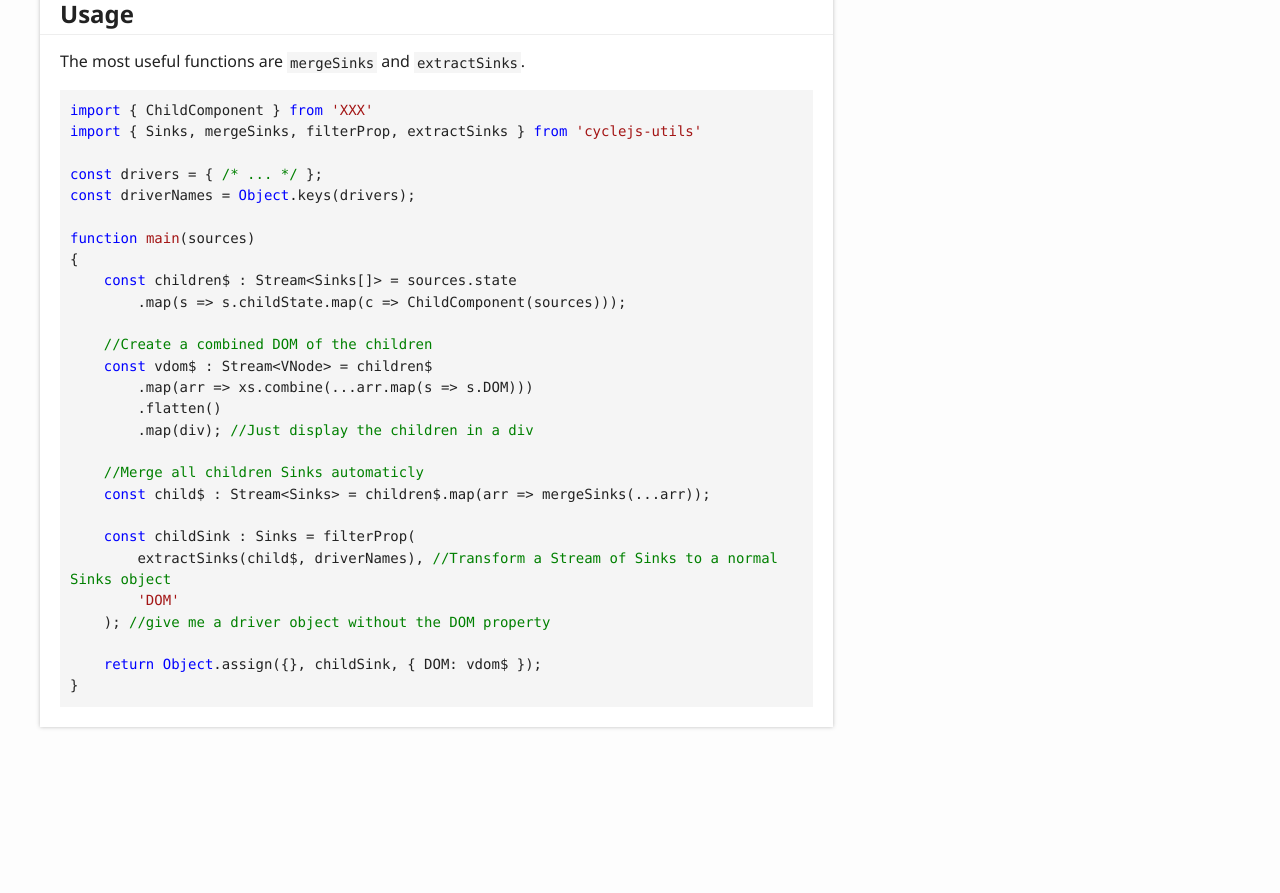
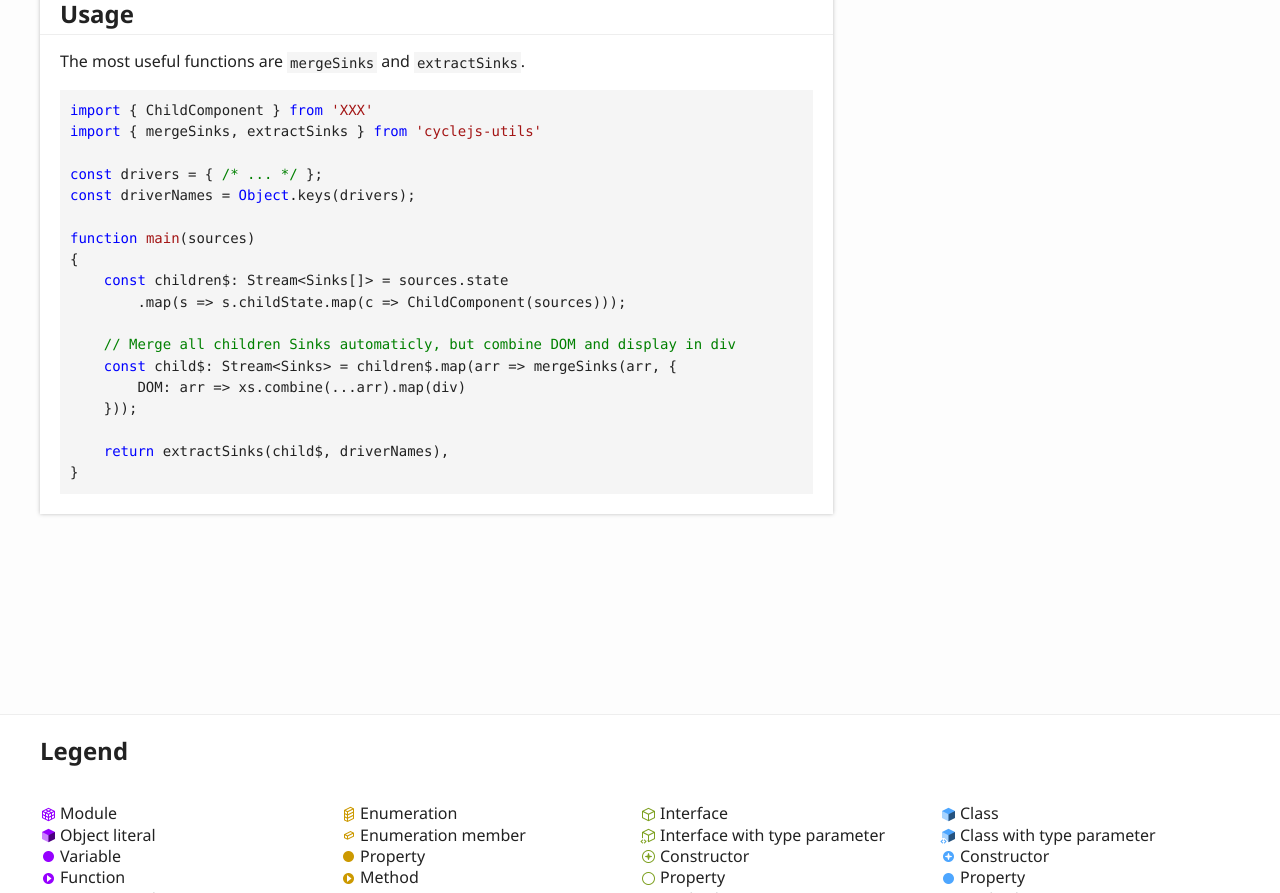
Before and after one commit to cyclejs-community/cyclejs-utils, a website: page docs/index.html in a window 1280 px wide. Shown: the part 498-1391 px from the top of the page. Drawn offline with Linux system fonts and the light colour scheme.

Commit message:
Update documentation

```diff
--- a/docs/index.html
+++ b/docs/index.html
@@ -73,31 +73,22 @@
 				<h2 id="usage">Usage</h2>
 				<p>The most useful functions are <code>mergeSinks</code> and <code>extractSinks</code>.</p>
 				<pre><code class="language-ts"><span class="hljs-keyword">import</span> { ChildComponent } <span class="hljs-keyword">from</span> <span class="hljs-string">'XXX'</span>
-<span class="hljs-keyword">import</span> { Sinks, mergeSinks, filterProp, extractSinks } <span class="hljs-keyword">from</span> <span class="hljs-string">'cyclejs-utils'</span>
+<span class="hljs-keyword">import</span> { mergeSinks, extractSinks } <span class="hljs-keyword">from</span> <span class="hljs-string">'cyclejs-utils'</span>
 
 <span class="hljs-keyword">const</span> drivers = { <span class="hljs-comment">/* ... */</span> };
 <span class="hljs-keyword">const</span> driverNames = <span class="hljs-built_in">Object</span>.keys(drivers);
 
 <span class="hljs-function"><span class="hljs-keyword">function</span> <span class="hljs-title">main</span>(<span class="hljs-params">sources</span>)
 </span>{
-    <span class="hljs-keyword">const</span> children$ : Stream&lt;Sinks[]&gt; = sources.state
+    <span class="hljs-keyword">const</span> children$: Stream&lt;Sinks[]&gt; = sources.state
         .map(<span class="hljs-function"><span class="hljs-params">s</span> =&gt;</span> s.childState.map(<span class="hljs-function"><span class="hljs-params">c</span> =&gt;</span> ChildComponent(sources)));
 
-    <span class="hljs-comment">//Create a combined DOM of the children</span>
-    <span class="hljs-keyword">const</span> vdom$ : Stream&lt;VNode&gt; = children$
-        .map(<span class="hljs-function"><span class="hljs-params">arr</span> =&gt;</span> xs.combine(...arr.map(<span class="hljs-function"><span class="hljs-params">s</span> =&gt;</span> s.DOM)))
-        .flatten()
-        .map(div); <span class="hljs-comment">//Just display the children in a div</span>
+    <span class="hljs-comment">// Merge all children Sinks automaticly, but combine DOM and display in div</span>
+    <span class="hljs-keyword">const</span> child$: Stream&lt;Sinks&gt; = children$.map(<span class="hljs-function"><span class="hljs-params">arr</span> =&gt;</span> mergeSinks(arr, {
+        DOM: <span class="hljs-function"><span class="hljs-params">arr</span> =&gt;</span> xs.combine(...arr).map(div)
+    }));
 
-    <span class="hljs-comment">//Merge all children Sinks automaticly</span>
-    <span class="hljs-keyword">const</span> child$ : Stream&lt;Sinks&gt; = children$.map(<span class="hljs-function"><span class="hljs-params">arr</span> =&gt;</span> mergeSinks(...arr));
-
-    <span class="hljs-keyword">const</span> childSink : Sinks = filterProp(
-        extractSinks(child$, driverNames), <span class="hljs-comment">//Transform a Stream of Sinks to a normal Sinks object</span>
-        <span class="hljs-string">'DOM'</span>
-    ); <span class="hljs-comment">//give me a driver object without the DOM property</span>
-
-    <span class="hljs-keyword">return</span> <span class="hljs-built_in">Object</span>.assign({}, childSink, { DOM: vdom$ });
+    <span class="hljs-keyword">return</span> extractSinks(child$, driverNames),
 }</code></pre>
 			</div>
 		</div>
```
Also changed, not shown: docs/modules/_index_.html (+11 -11 lines).
